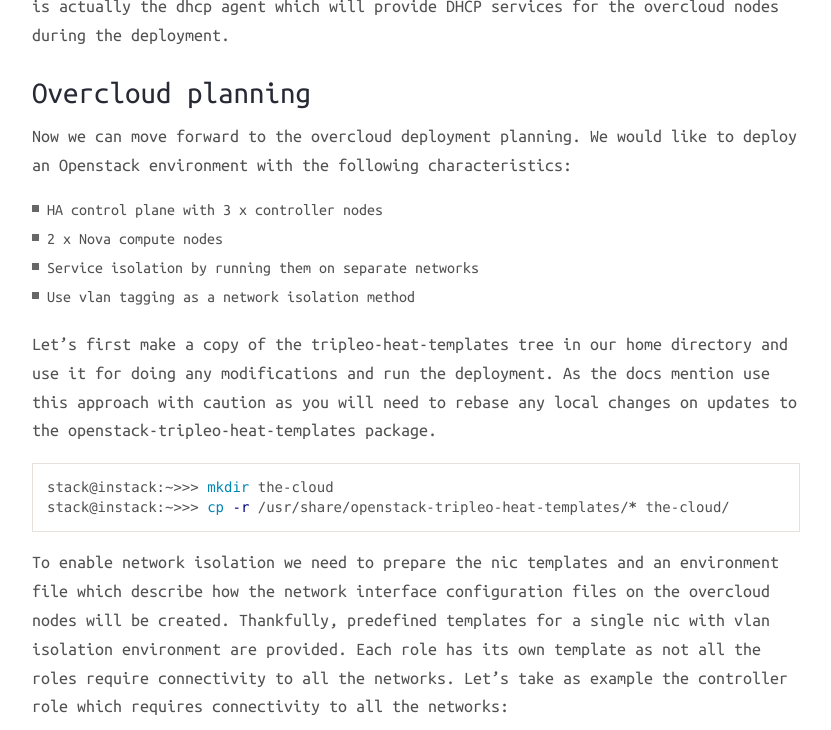
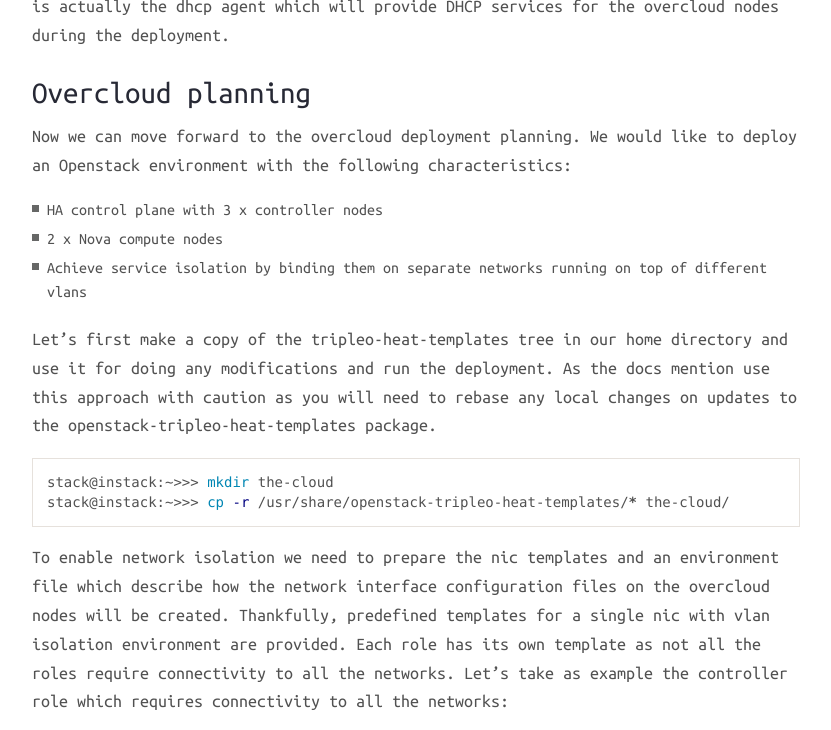
Before and after one commit to mcornea/mcornea.github.io, a Jekyll site: the page built from _posts/2015-10-17-rdo-manager-ha-openstack-deployment.markdown, in a window 1280 px wide and 900 px high, scrolled down 2458 px, cut to the strip 0-730 px from the top of the window. Shown: the whole strip, without its empty margins (224-1055 px from the left). Built offline with Jekyll 4.4.1, drawn with Linux system fonts in a browser that asks for light colours; nearby versions of some CDN libraries.

Commit message:
adjusted the service isolation charachteristic

```diff
--- a/_posts/2015-10-17-rdo-manager-ha-openstack-deployment.markdown
+++ b/_posts/2015-10-17-rdo-manager-ha-openstack-deployment.markdown
@@ -52,8 +52,7 @@
 
 - HA control plane with 3 x controller nodes
 - 2 x Nova compute nodes
-- Service isolation by running them on separate networks
-- Use vlan tagging as a network isolation method
+- Achieve service isolation by binding them on separate networks running on top of different vlans
 
 Let's first make a copy of the tripleo-heat-templates tree in our home directory and use it for doing any modifications and run the deployment. As the docs mention use this approach with caution as you will need to rebase any local changes on updates to the openstack-tripleo-heat-templates package.
 
```
